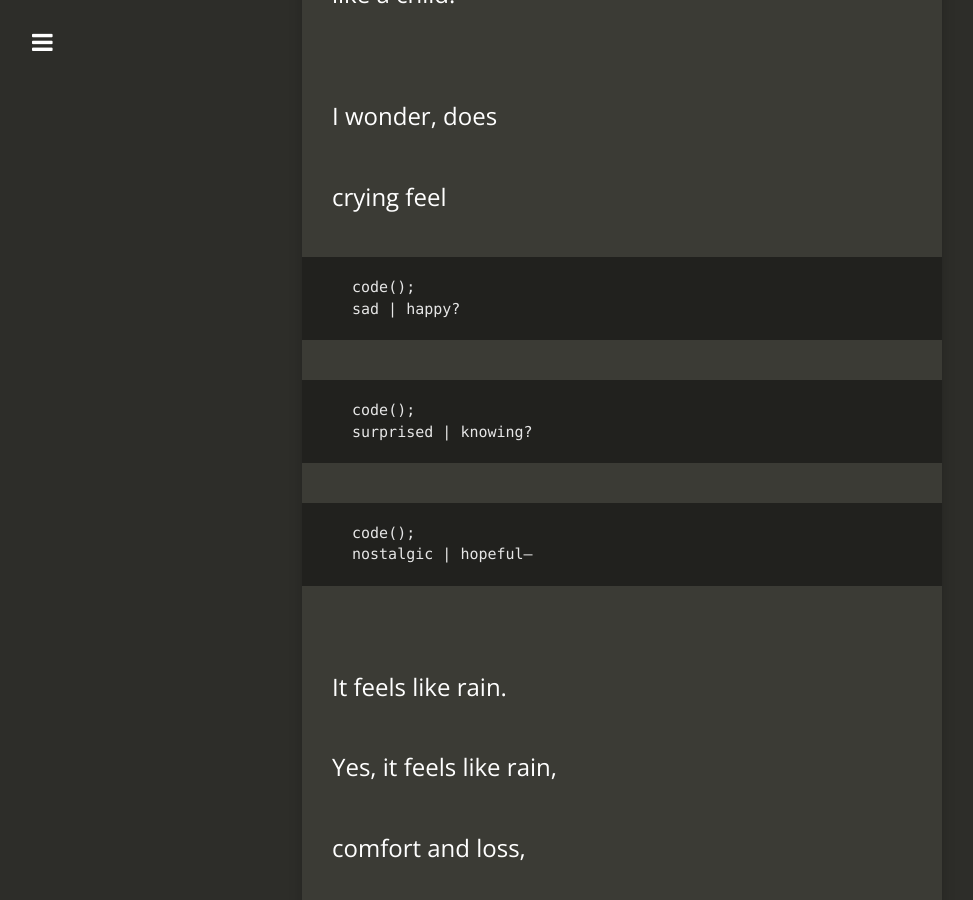
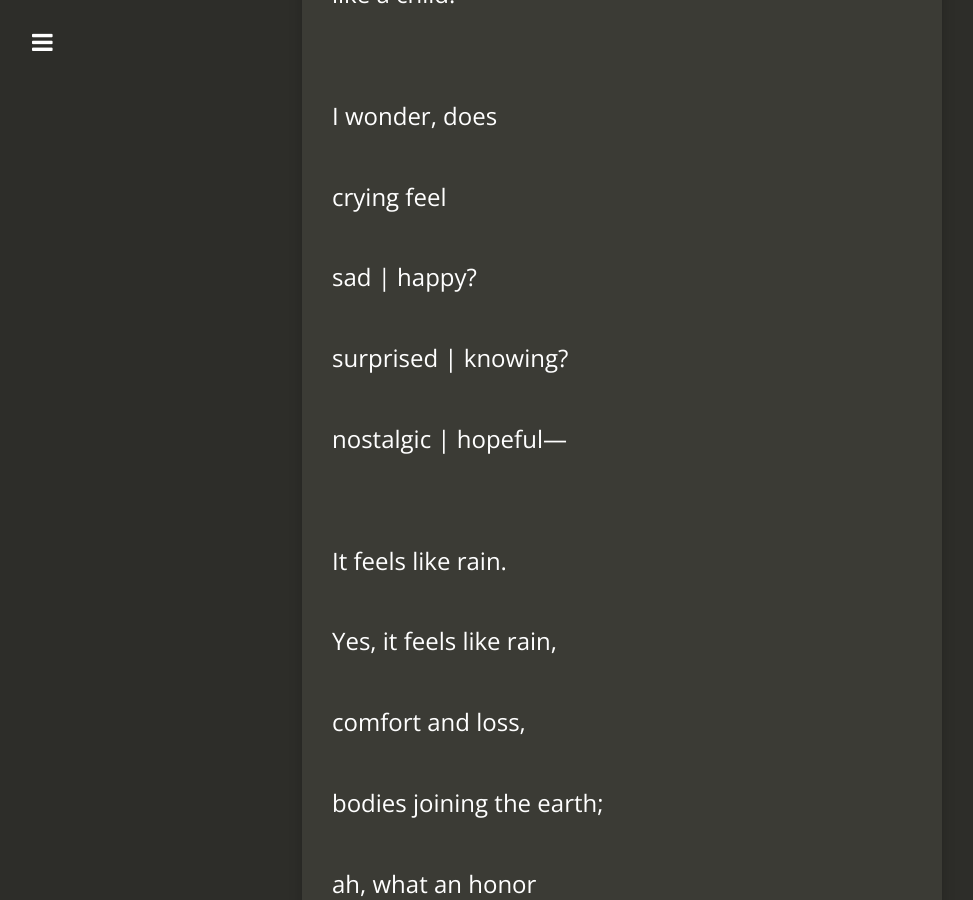
Before and after one commit to jacobtomlinson/carte-noire, a Jekyll site: the page built from _posts/2020-11-26-droplets.md, in a window 1280 px wide and 900 px high, scrolled down 1713 px. Shown: the whole window, without its empty margins (18-991 px from the left). Built offline with Jekyll 4.4.1, drawn with Linux system fonts in a browser that asks for light colours; nearby versions of some CDN libraries; comment, search, counter and statistics services are not loaded.

Commit message:
Use backslash for pipe in droplets

````diff
--- a/_posts/2020-11-26-droplets.md
+++ b/_posts/2020-11-26-droplets.md
@@ -53,20 +53,11 @@
 
 crying feel
 
-```text
-code();
-sad | happy?
-```
+sad \| happy?
 
-```text
-code();
-surprised | knowing?
-```
+surprised \| knowing?
 
-```text
-code();
-nostalgic | hopeful—
-```
+nostalgic \| hopeful—
 
 <br>
 It feels like rain.
````
